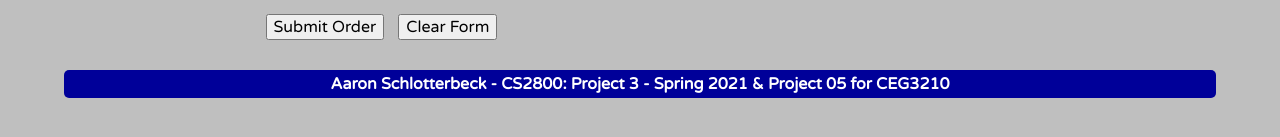
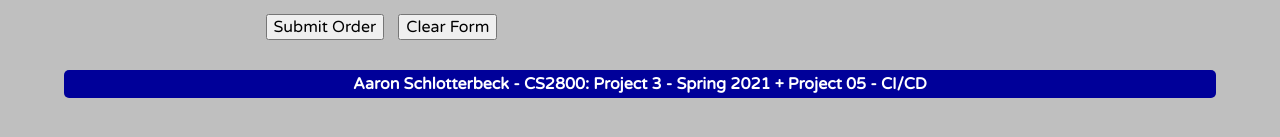
Before and after one commit to WSU-kduncan/s24cicd-aschlotterbeck, a plain HTML site: page website/index.html in a window 1280 px wide. Shown: the part 659-796 px from the top of the page. Drawn offline with Linux system fonts and the light colour scheme.

Commit message:
testing again

```diff
--- a/website/index.html
+++ b/website/index.html
@@ -66,7 +66,7 @@
 	</main>
 
 	<footer>
-		Aaron Schlotterbeck - CS2800: Project 3 - Spring 2021 & Project 05 for CEG3210
+		Aaron Schlotterbeck - CS2800: Project 3 - Spring 2021 + Project 05 - CI/CD
     </footer>
 
   </body>
```
